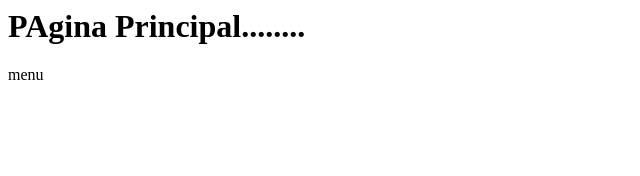
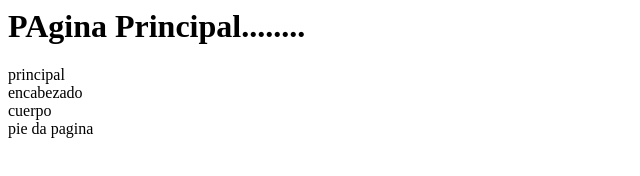
Before and after one commit to nelsonrinconc86/HotelAtlantida, a plain HTML site: page index.html in a window 1280 px wide. Shown: the whole page, without its empty margins (0-640 px from the left). Drawn offline with Linux system fonts and the light colour scheme.

Commit message:
platilla_v1
dgflmsdlmdñgamflsdmlmñldglñgmedvmacño

```diff
--- a/index.html
+++ b/index.html
@@ -5,7 +5,17 @@
   <body>
     <h1>PAgina Principal........</h1>
     <div>
-      menu
+      principal
+      <div>
+        encabezado
+      </div>
+      <div>
+        cuerpo
+
+      </div>
+      <div>
+        pie da pagina
+      </div>
     </div>
 
 
```
